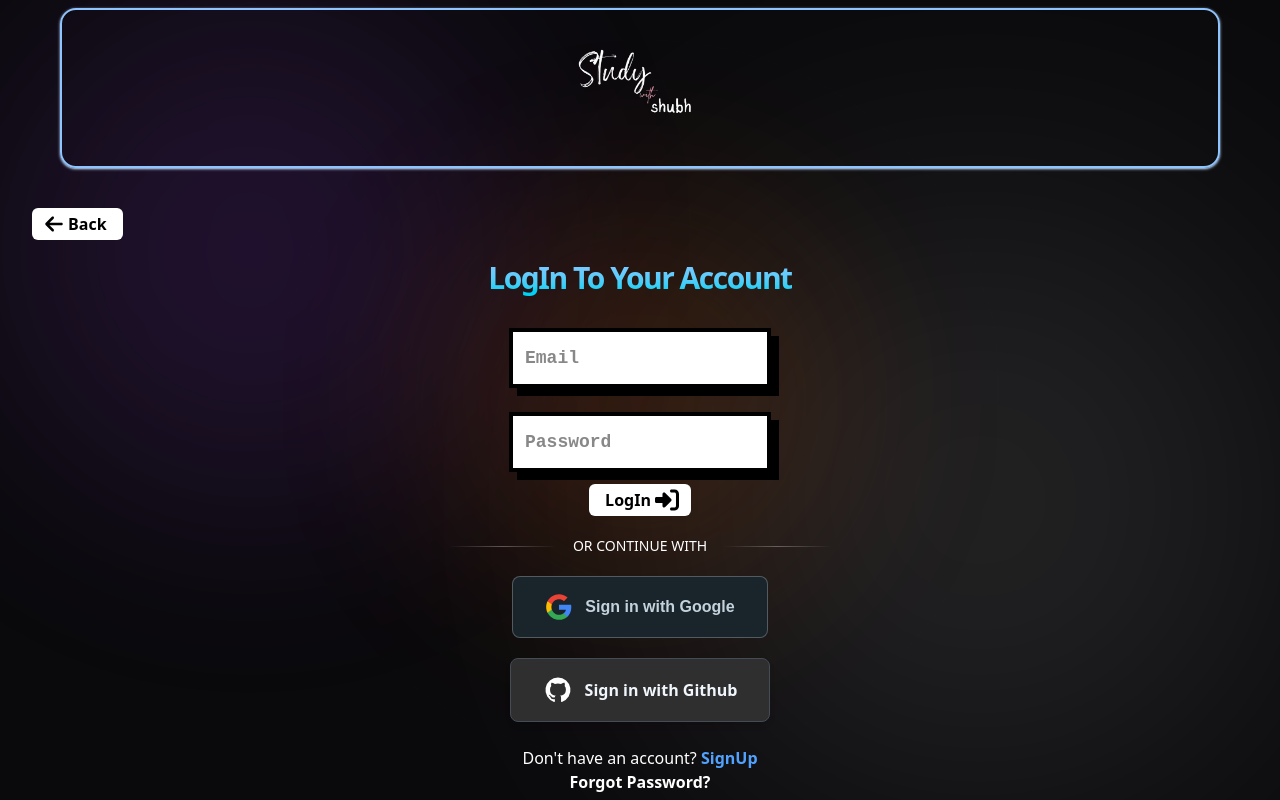
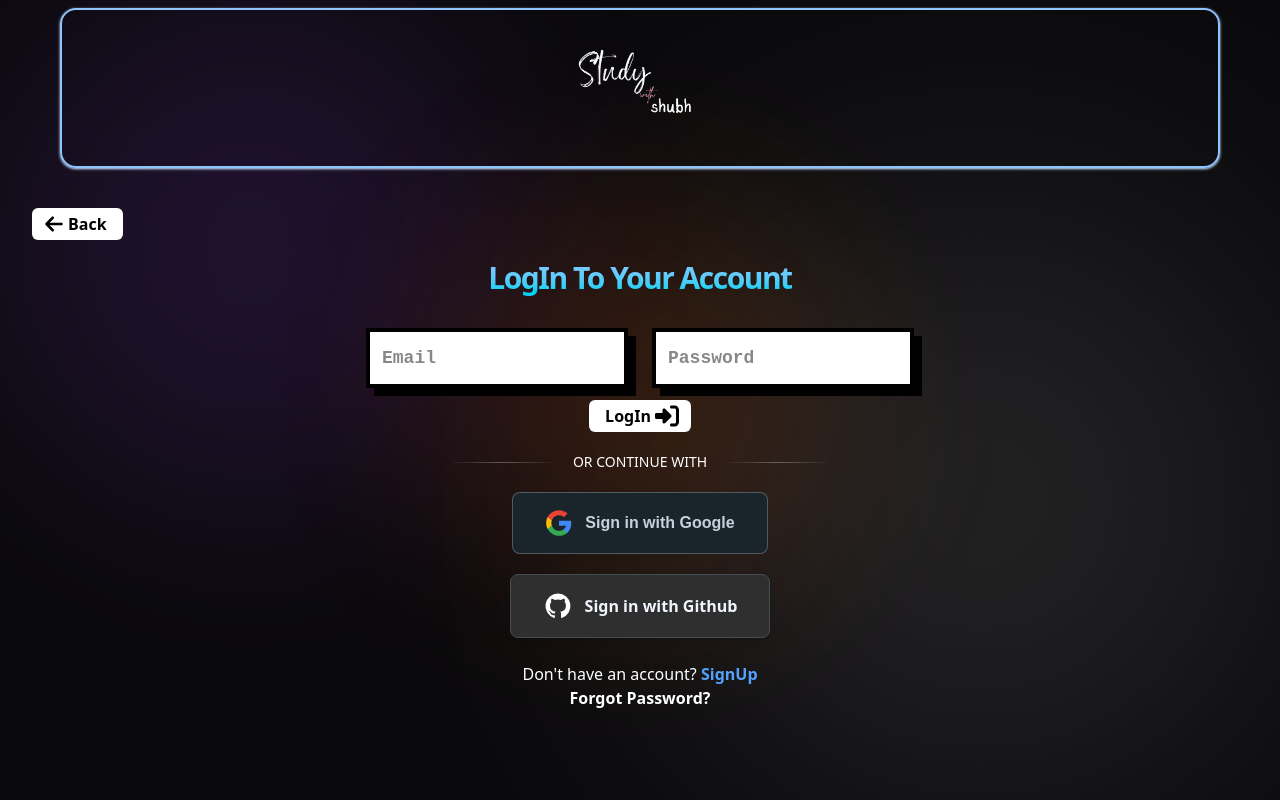
Before and after one commit to studywithshubh/sws, a Next.js app: page /signin in a window 1280 px wide. Built offline with nearby package versions, Linux system fonts and the light colour scheme.

Commit message:
fixed the payment gateway issue

```diff
--- a/app/signin/page.tsx
+++ b/app/signin/page.tsx
@@ -117,7 +117,7 @@
                         </h1>
                     </div>
 
-                    <div className="flex cursor-pointer flex-col justify-center items-center">
+                    <div className="flex cursor-pointer flex-col md:flex-row justify-center items-center">
                         <Input
                             name="email"
                             value={formData.email}
--- a/components/ui/CourseCard.tsx
+++ b/components/ui/CourseCard.tsx
@@ -121,7 +121,7 @@
             script.onload = () => {
                 // 3. Configure Razorpay options with user data
                 const options = {
-                    key: process.env.NEXT_PUBLIC_RAZORPAY_KEY_ID,
+                    key: process.env.NEXT_PUBLIC_RAZORPAY_KEY_ID || '',
                     amount: finalAmount * 100, // Razorpay expects amount in paise
                     currency: 'INR',
                     name: 'Study With Shubh',
```
Also changed, not shown: 1 other file (tests, documents, lock files or other folders).
